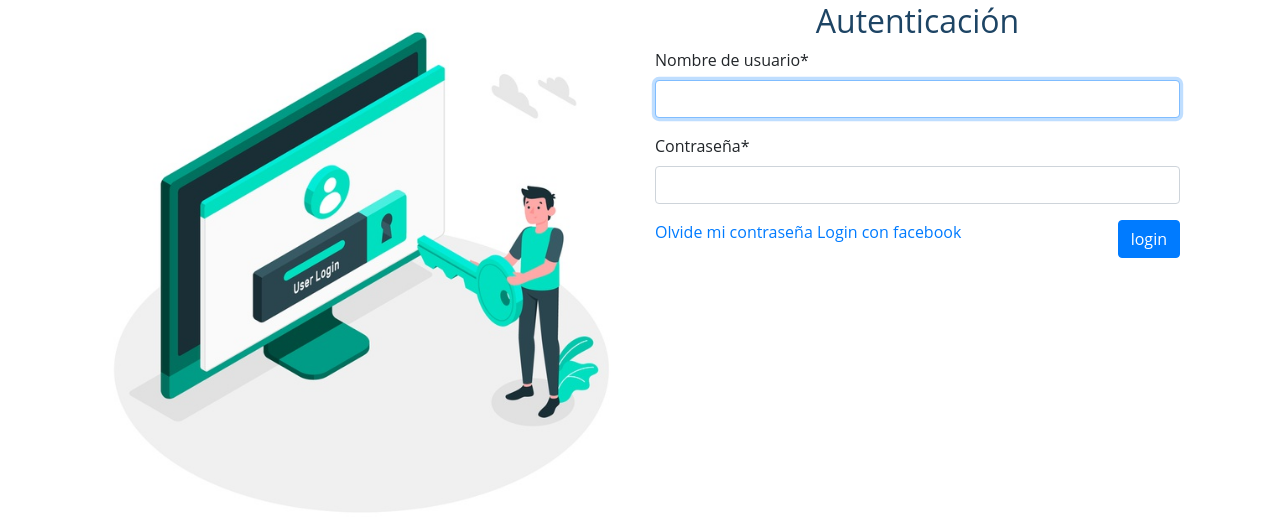
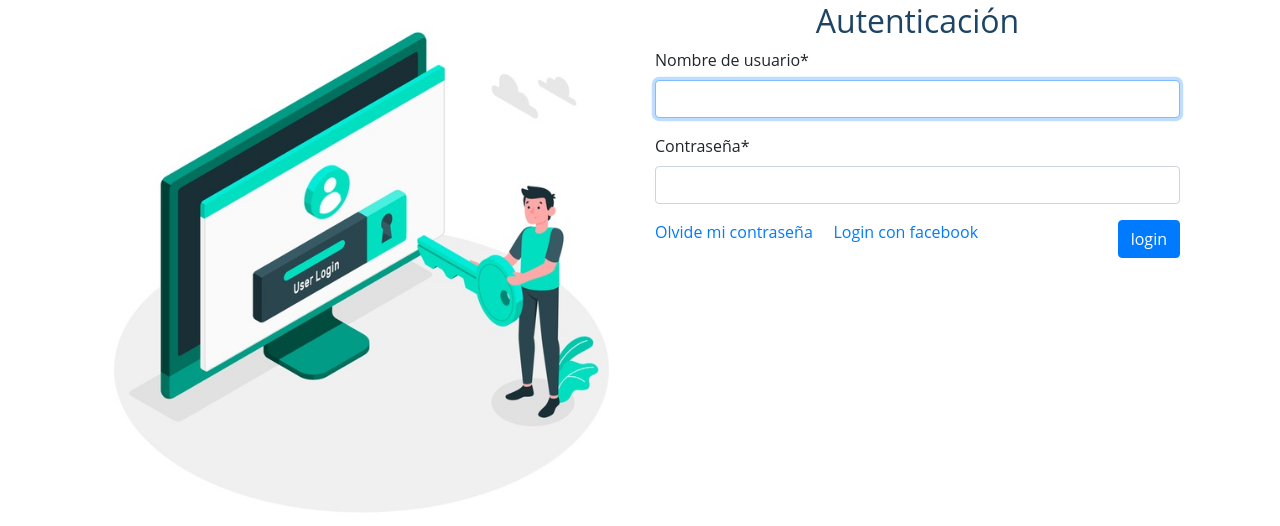
Before and after one commit to AreivaJ1312/FeriniDj, a Django app: page /accounts/login/ in a window 1280 px wide. Shown: the part 93-619 px from the top of the page. Run offline with Django 3.2, Linux system fonts and the light colour scheme; some libraries are stand-ins or nearby versions.

Commit message:
pequeños cambios

```diff
--- a/Ferini/settings.py
+++ b/Ferini/settings.py
@@ -35,6 +35,8 @@ LOGOUT_REDIRECT_URL='/'
 
 SOCIAL_AUTH_FACEBOOK_KEY = '833967120751547'
 SOCIAL_AUTH_FACEBOOK_SECRET = '630fec55332997e4c7fa31c0a752cf9f'
+
+SOCIAL_AUTH_FACEBOOK_API_VERSION = '2.10'
 
 
 # Application definition
--- a/core/templates/registration/login.html
+++ b/core/templates/registration/login.html
@@ -28,16 +28,17 @@
                         {{ form | crispy }}
 
                     <input type="submit" value="login" class="btn btn-primary float-right">
-                    <a href="{% url 'password_reset' %}"> Olvide mi contraseña</a>
-                    <a href="{% url 'social:begin' 'facebook' %}">Login con facebook</a>
+                    <a href="{% url 'password_reset' %}"> Olvide mi contraseña</a>&nbsp;&nbsp;&nbsp;&nbsp;
+                    <a  class="fb-login-button"href="{% url 'social:begin' 'facebook' %}">Login con facebook</a>
+
                 </form>
-
 
             </div>
           </div>
+
+
         </div>
 
     </div>
 
-
 {%endblock%}
```
